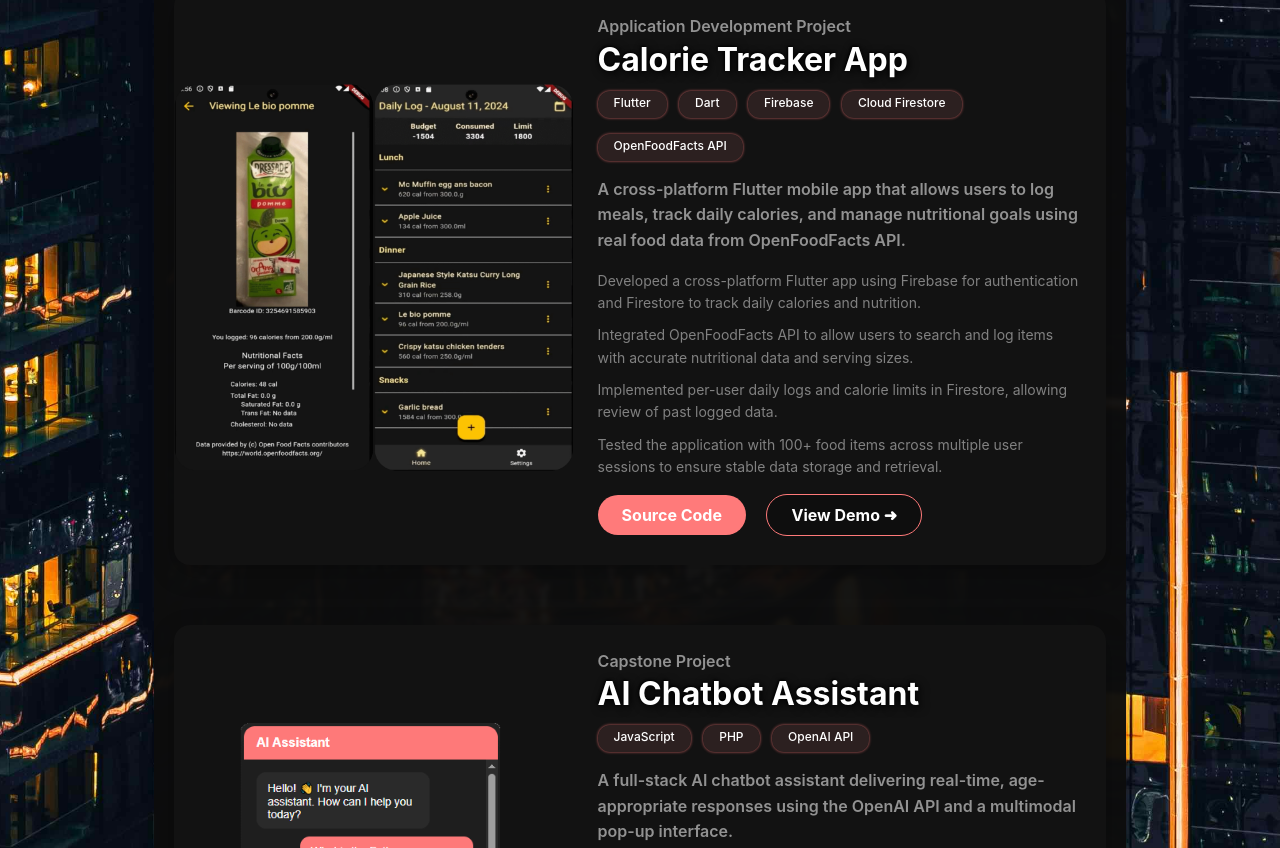
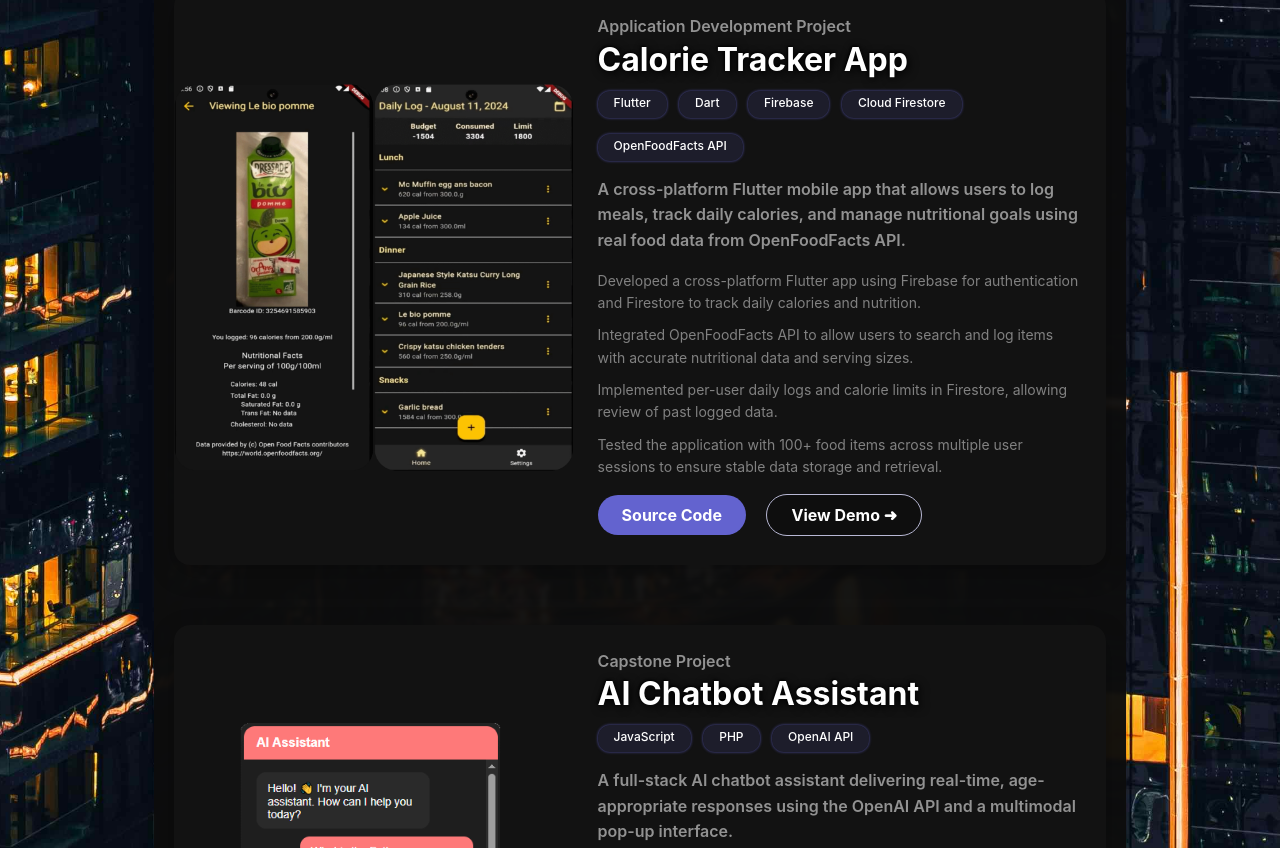
Before and after one commit to IAmBamboo/bozabu-homelab, a plain HTML site: page site/projects/index.html in a window 1280 px wide. Shown: the part 1429-2277 px from the top of the page. Drawn offline with Linux system fonts and the light colour scheme; a web font is replaced by a local one.

Commit message:
Update colour palette

```diff
--- a/site/projects/projects_styles.css
+++ b/site/projects/projects_styles.css
@@ -150,7 +150,7 @@ li {
 
 .project-tech span {
     display: inline-block;
-    background-color: #d87b7b21;
+    background-color: #6363cf21;
     color: white;
     font-size: 12px;
     padding: 4px 16px 8px 16px;
@@ -158,15 +158,15 @@ li {
     margin-bottom: 16px;
     border-radius: 12px;
     font-weight: 500;
-    box-shadow: 0 0 3px #ff7a7acb;
+    box-shadow: 0 0 3px #6363cfcb;
     transition: all 0.2s ease;
 }
 
 .project-tech span:hover {
     transform: scale(1.1);
     filter: brightness(1.2);
-    background-color: #d87b7b80;
-    box-shadow: 0 0 12px #ff7a7acb;
+    background-color: #6363cf80;
+    box-shadow: 0 0 12px #6363cfcb;
 }
 
 .project-big-content h2 {
@@ -230,7 +230,7 @@ li {
 .project-block-bottom .btnA {
     padding: 10px 24px;
     border-radius: 24px;
-    background-color: #ff7a7a;
+    background-color: #6363cf;
     color: white;
     font-weight: bold;
     text-decoration: none;
@@ -240,7 +240,7 @@ li {
 
 .project-block-bottom .btnB {
     padding: 10px 24px;
-    border: 1px solid #ff7a7a;
+    border: 1px solid #b8b8d4;
     border-radius: 24px;
     background-color: #0e0e0e;
     color: white;
@@ -250,13 +250,13 @@ li {
 }
 
 .project-block-bottom .btnA:hover {
-    box-shadow: 0 0 6px #ff7a7acb;
-    background-color: #ff4f4f;
+    box-shadow: 0 0 6px #b8b8d4;
+    background-color: #4a4ad8;
 }
 
 .project-block-bottom .btnB:hover {
-    box-shadow: 0 0 6px #ff7a7acb;
-    background-color: #ff4f4f;
+    box-shadow: 0 0 6px #b8b8d4;
+    background-color: #4a4ad8;
 }
 
 .project-block-bottom .btnDisabled {
--- a/site/styles.css
+++ b/site/styles.css
@@ -48,6 +48,11 @@ a {
     display: flex;
     justify-content: space-between;
     padding: 8px 32px;
+    transition: background-color 0.4s ease;
+}
+
+.header:hover {
+    background-color: rgba(31, 41, 55, 1);
 }
 
 .banner {
@@ -105,7 +110,7 @@ a {
     padding: 30px;
     display: flex;
     align-items: center;
-    transition: all 0.4s ease;
+    transition: background-color 0.4s ease;
 }
 
 .top-section-left:hover {
@@ -134,6 +139,7 @@ a {
     font-size: 18px;
     margin-top: 0;
     margin-bottom: 24px;
+    color: #b8b8d4;
 }
 
 .top-section-left p {
@@ -202,7 +208,7 @@ a {
     padding: 12px 24px;
     border-radius: 24px;
     background-color: #0e0e0e;
-    border: 1px solid #ff7a7a;
+    border: 1px solid #b8b8d4;
     font-size: 18px;
     font-weight: bold;
     color: white;
@@ -213,8 +219,8 @@ a {
 .btnA:hover {
     transform: scale(1.1);
     filter: brightness(1.2);
-    box-shadow: 0 0 6px #ff7a7acb;
-    background-color: #ff4f4f;
+    box-shadow: 0 0 6px #a8a8dacb;
+    background-color: #4a4ad8;
 }
 
 .lower-section {
@@ -258,7 +264,7 @@ p.quote {
 
 .newsletter {
     align-self: center;
-    background-color: #ff7a7ab6;
+    background-color: #4a4ad8b6;
     margin-bottom: 30px;
     display: flex;
     flex-direction: column;
@@ -270,7 +276,7 @@ p.quote {
 }
 
 .newsletter:hover {
-    background-color: #ff7a7a;
+    background-color: #4a4ad8;
 }
 
 .newsletter-text h2 {
```
